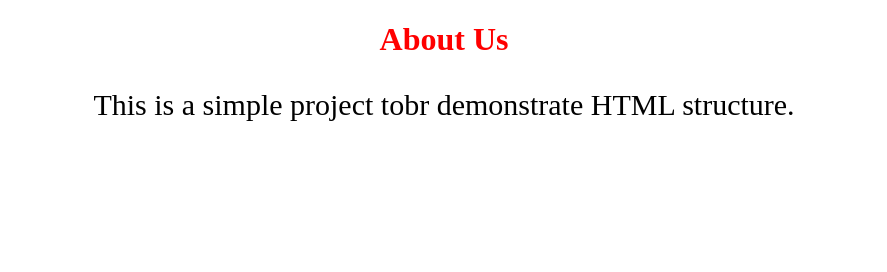
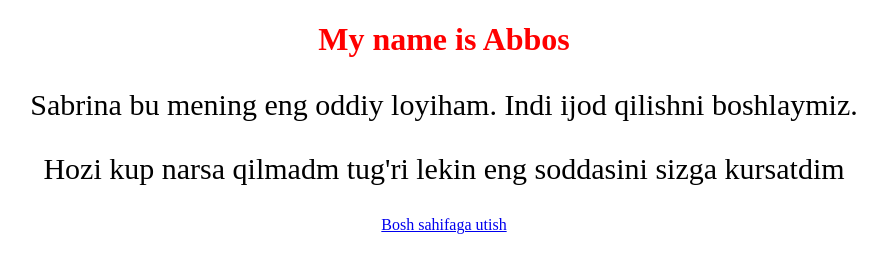
Before and after one commit to abbossn1/yangi, a plain HTML site: page about.html in a window 1280 px wide. Shown: the whole page, without its empty margins (196-1083 px from the left). Drawn offline with Linux system fonts and the light colour scheme.

Commit message:
yangilaw buldi

```diff
--- a/about.html
+++ b/about.html
@@ -8,8 +8,11 @@
 </head>
 <body>
   <div class="box">
-    <h1>About Us</h1>
-    <p>This is a simple project tobr demonstrate HTML structure.</p>
+    <h1>My name is Abbos </h1>
+    <p>Sabrina bu mening eng oddiy loyiham. Indi ijod qilishni boshlaymiz.</p>
+    <p>Hozi kup narsa qilmadm tug'ri lekin eng soddasini sizga kursatdim</p>
+    <a href="index.html">Bosh sahifaga utish</a>
+
     <br>
   </div>
 
--- a/style.css
+++ b/style.css
@@ -8,4 +8,5 @@ h1{
 }
 p{
     font-size: 30px;
+
 }
```
Also changed, not shown: index.html (+10 -2 lines), IMG_20260226_132644_703.jpg (added), 1 other file.
